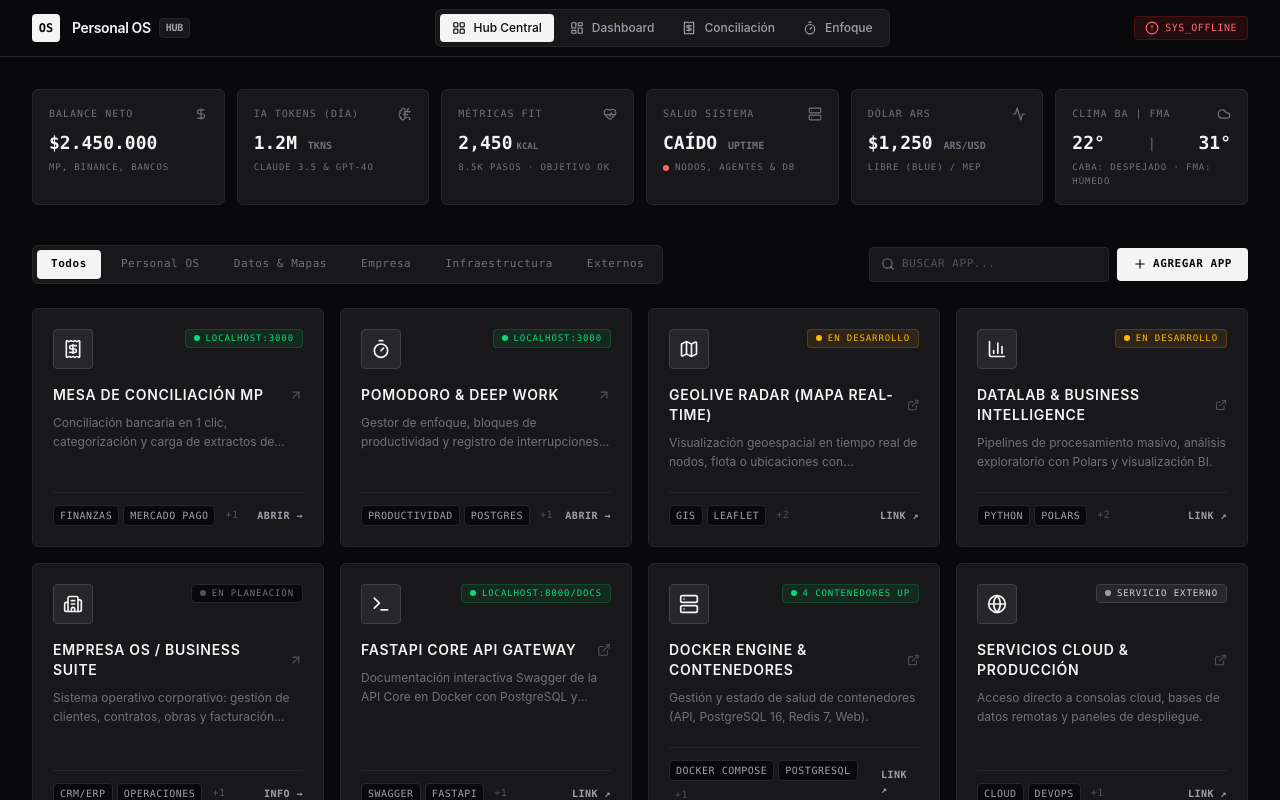
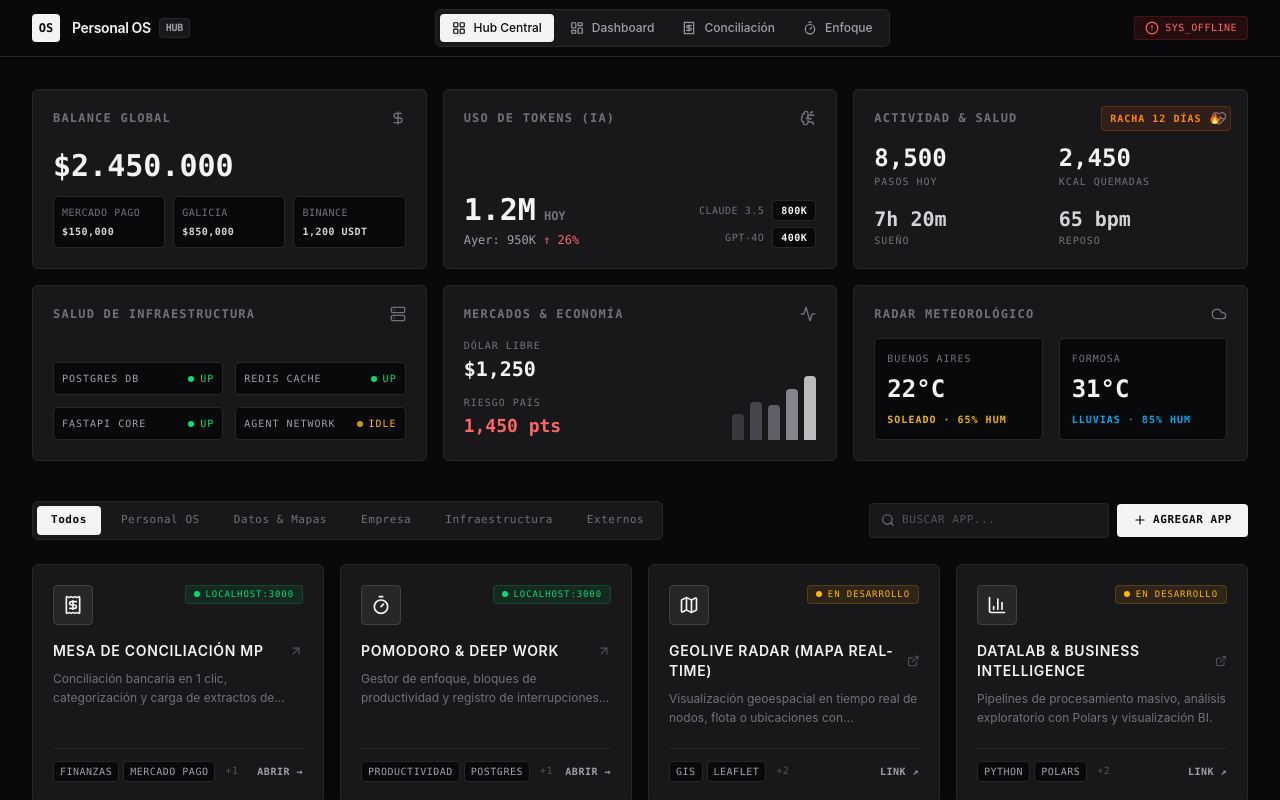
Before and after one commit to F4brizi/Personalos, a React (Vite) app in the folder web/: page / in a window 1280 px wide. Shown: the top 800 px of the page. Built offline with nearby package versions, Linux system fonts and the light colour scheme; no server answers.

Commit message:
refactor: enlarge widgets to 3 columns and expand mock data

```diff
--- a/web/src/components/HubView.tsx
+++ b/web/src/components/HubView.tsx
@@ -143,7 +143,6 @@ interface HubViewProps {
 }
 
 export const HubView: React.FC<HubViewProps> = ({
-  health,
   summary,
   onNavigateTab,
 }) => {
@@ -218,94 +217,180 @@ export const HubView: React.FC<HubViewProps> = ({
 
   return (
     <div className="space-y-6">
-      {/* 6 Global Stats Widgets Bar */}
-      <div className="grid grid-cols-2 md:grid-cols-3 xl:grid-cols-6 gap-3">
+      {/* 6 Global Stats Widgets Bar (Expanded) */}
+      <div className="grid grid-cols-1 md:grid-cols-2 xl:grid-cols-3 gap-4">
         {/* Widget 1: Balance Global */}
-        <div className="bg-zinc-900 border border-zinc-800 rounded-md p-4 hover:border-zinc-700 transition-colors">
-          <div className="flex items-center justify-between text-zinc-500 mb-2">
-            <span className="text-[10px] font-mono uppercase tracking-widest">Balance Neto</span>
-            <DollarSign className="w-3.5 h-3.5" />
+        <div className="bg-zinc-900 border border-zinc-800 rounded-md p-5 flex flex-col justify-between min-h-[160px] hover:border-zinc-700 transition-colors">
+          <div className="flex items-center justify-between text-zinc-500 mb-4">
+            <span className="text-xs font-mono uppercase tracking-widest font-semibold">Balance Global</span>
+            <DollarSign className="w-4 h-4" />
           </div>
-          <div className="text-lg font-mono font-semibold text-zinc-100">
+          <div>
+            <div className="text-3xl font-mono font-bold text-zinc-100 mb-3">
               ${(summary?.net_balance || 2450000).toLocaleString('es-AR')}
             </div>
-          <div className="text-[9px] text-zinc-500 font-mono uppercase tracking-widest mt-1">
-            MP, Binance, Bancos
+            <div className="grid grid-cols-3 gap-2 text-[10px] font-mono uppercase tracking-wider">
+              <div className="bg-zinc-950 p-2 rounded-sm border border-zinc-800">
+                <div className="text-zinc-500 mb-1">Mercado Pago</div>
+                <div className="text-zinc-300 font-bold">$150,000</div>
+              </div>
+              <div className="bg-zinc-950 p-2 rounded-sm border border-zinc-800">
+                <div className="text-zinc-500 mb-1">Galicia</div>
+                <div className="text-zinc-300 font-bold">$850,000</div>
+              </div>
+              <div className="bg-zinc-950 p-2 rounded-sm border border-zinc-800">
+                <div className="text-zinc-500 mb-1">Binance</div>
+                <div className="text-zinc-300 font-bold">1,200 USDT</div>
+              </div>
+            </div>
           </div>
         </div>
 
         {/* Widget 2: Token Usage */}
-        <div className="bg-zinc-900 border border-zinc-800 rounded-md p-4 hover:border-zinc-700 transition-colors">
-          <div className="flex items-center justify-between text-zinc-500 mb-2">
-            <span className="text-[10px] font-mono uppercase tracking-widest">IA Tokens (Día)</span>
-            <BrainCircuit className="w-3.5 h-3.5" />
+        <div className="bg-zinc-900 border border-zinc-800 rounded-md p-5 flex flex-col justify-between min-h-[160px] hover:border-zinc-700 transition-colors">
+          <div className="flex items-center justify-between text-zinc-500 mb-4">
+            <span className="text-xs font-mono uppercase tracking-widest font-semibold">Uso de Tokens (IA)</span>
+            <BrainCircuit className="w-4 h-4" />
           </div>
-          <div className="text-lg font-mono font-semibold text-zinc-100">
-            1.2M <span className="text-[10px] text-zinc-500">TKNS</span>
+          <div className="flex items-end justify-between">
+            <div>
+              <div className="text-3xl font-mono font-bold text-zinc-100 flex items-baseline gap-2">
+                1.2M <span className="text-xs text-zinc-500">HOY</span>
               </div>
-          <div className="text-[9px] text-zinc-500 font-mono uppercase tracking-widest mt-1">
-            Claude 3.5 & GPT-4o
+              <div className="text-xs text-zinc-400 font-mono mt-1">
+                Ayer: 950K <span className="text-red-400">↑ 26%</span>
+              </div>
+            </div>
+            <div className="flex flex-col gap-1.5 text-[10px] font-mono uppercase tracking-wider text-right">
+              <div className="flex items-center justify-end gap-2">
+                <span className="text-zinc-500">Claude 3.5</span>
+                <span className="text-zinc-100 font-bold bg-zinc-950 px-2 py-0.5 rounded-sm border border-zinc-800">800K</span>
+              </div>
+              <div className="flex items-center justify-end gap-2">
+                <span className="text-zinc-500">GPT-4o</span>
+                <span className="text-zinc-100 font-bold bg-zinc-950 px-2 py-0.5 rounded-sm border border-zinc-800">400K</span>
+              </div>
+            </div>
           </div>
         </div>
 
         {/* Widget 3: Fit Stats */}
-        <div className="bg-zinc-900 border border-zinc-800 rounded-md p-4 hover:border-zinc-700 transition-colors">
-          <div className="flex items-center justify-between text-zinc-500 mb-2">
-            <span className="text-[10px] font-mono uppercase tracking-widest">Métricas Fit</span>
-            <HeartPulse className="w-3.5 h-3.5" />
+        <div className="bg-zinc-900 border border-zinc-800 rounded-md p-5 flex flex-col justify-between min-h-[160px] hover:border-zinc-700 transition-colors relative overflow-hidden">
+          <div className="absolute top-0 right-0 p-4">
+            <div className="bg-orange-500/10 border border-orange-500/20 text-orange-400 text-[10px] font-mono px-2 py-1 rounded-sm flex items-center gap-1.5 font-bold tracking-widest">
+              RACHA 12 DÍAS 🔥
             </div>
-          <div className="text-lg font-mono font-semibold text-zinc-100 flex items-baseline gap-1">
-            2,450 <span className="text-[9px] text-zinc-500">KCAL</span>
           </div>
-          <div className="text-[9px] text-zinc-500 font-mono uppercase tracking-widest mt-1 text-green-400/80">
-            8.5K PASOS · OBJETIVO OK
+          <div className="flex items-center justify-between text-zinc-500 mb-4">
+            <span className="text-xs font-mono uppercase tracking-widest font-semibold">Actividad & Salud</span>
+            <HeartPulse className="w-4 h-4" />
+          </div>
+          <div className="grid grid-cols-2 gap-4">
+            <div>
+              <div className="text-2xl font-mono font-bold text-zinc-100">8,500</div>
+              <div className="text-[10px] text-zinc-500 font-mono uppercase tracking-widest">Pasos Hoy</div>
+            </div>
+            <div>
+              <div className="text-2xl font-mono font-bold text-zinc-100">2,450</div>
+              <div className="text-[10px] text-zinc-500 font-mono uppercase tracking-widest">Kcal Quemadas</div>
+            </div>
+            <div>
+              <div className="text-xl font-mono font-bold text-zinc-300">7h 20m</div>
+              <div className="text-[10px] text-zinc-500 font-mono uppercase tracking-widest">Sueño</div>
+            </div>
+            <div>
+              <div className="text-xl font-mono font-bold text-zinc-300">65 bpm</div>
+              <div className="text-[10px] text-zinc-500 font-mono uppercase tracking-widest">Reposo</div>
+            </div>
           </div>
         </div>
 
         {/* Widget 4: Health Core & Agents */}
-        <div className="bg-zinc-900 border border-zinc-800 rounded-md p-4 hover:border-zinc-700 transition-colors">
-          <div className="flex items-center justify-between text-zinc-500 mb-2">
-            <span className="text-[10px] font-mono uppercase tracking-widest">Salud Sistema</span>
-            <Server className="w-3.5 h-3.5" />
+        <div className="bg-zinc-900 border border-zinc-800 rounded-md p-5 flex flex-col justify-between min-h-[160px] hover:border-zinc-700 transition-colors">
+          <div className="flex items-center justify-between text-zinc-500 mb-4">
+            <span className="text-xs font-mono uppercase tracking-widest font-semibold">Salud de Infraestructura</span>
+            <Server className="w-4 h-4" />
           </div>
-          <div className="text-lg font-mono font-semibold text-zinc-100">
-            {health?.status === 'healthy' ? '100%' : 'CAÍDO'} <span className="text-[10px] text-zinc-500">UPTIME</span>
+          <div className="grid grid-cols-2 gap-3 text-[10px] font-mono uppercase tracking-widest">
+            <div className="bg-zinc-950 border border-zinc-800 p-2 rounded-sm flex items-center justify-between">
+              <span className="text-zinc-400">Postgres DB</span>
+              <span className="text-green-400 flex items-center gap-1.5">
+                <span className="w-1.5 h-1.5 bg-green-400 rounded-full"></span> UP
+              </span>
             </div>
-          <div className="flex items-center gap-1.5 mt-1">
-            <span className={`w-1.5 h-1.5 rounded-full ${health?.status === 'healthy' ? 'bg-green-400' : 'bg-red-400'}`} />
-            <span className="text-[9px] text-zinc-500 font-mono uppercase tracking-widest">
-              Nodos, Agentes & DB
+            <div className="bg-zinc-950 border border-zinc-800 p-2 rounded-sm flex items-center justify-between">
+              <span className="text-zinc-400">Redis Cache</span>
+              <span className="text-green-400 flex items-center gap-1.5">
+                <span className="w-1.5 h-1.5 bg-green-400 rounded-full"></span> UP
+              </span>
+            </div>
+            <div className="bg-zinc-950 border border-zinc-800 p-2 rounded-sm flex items-center justify-between">
+              <span className="text-zinc-400">FastAPI Core</span>
+              <span className="text-green-400 flex items-center gap-1.5">
+                <span className="w-1.5 h-1.5 bg-green-400 rounded-full"></span> UP
+              </span>
+            </div>
+            <div className="bg-zinc-950 border border-zinc-800 p-2 rounded-sm flex items-center justify-between">
+              <span className="text-zinc-400">Agent Network</span>
+              <span className="text-amber-400 flex items-center gap-1.5">
+                <span className="w-1.5 h-1.5 bg-amber-400 rounded-full animate-pulse"></span> IDLE
               </span>
             </div>
           </div>
+        </div>
 
-        {/* Widget 5: Context Dollar */}
-        <div className="bg-zinc-900 border border-zinc-800 rounded-md p-4 hover:border-zinc-700 transition-colors">
-          <div className="flex items-center justify-between text-zinc-500 mb-2">
-            <span className="text-[10px] font-mono uppercase tracking-widest">Dólar ARS</span>
-            <Activity className="w-3.5 h-3.5" />
+        {/* Widget 5: Context Dollar & Economy (With Bar Chart) */}
+        <div className="bg-zinc-900 border border-zinc-800 rounded-md p-5 flex flex-col justify-between min-h-[160px] hover:border-zinc-700 transition-colors">
+          <div className="flex items-center justify-between text-zinc-500 mb-4">
+            <span className="text-xs font-mono uppercase tracking-widest font-semibold">Mercados & Economía</span>
+            <Activity className="w-4 h-4" />
           </div>
-          <div className="text-lg font-mono font-semibold text-zinc-100">
-            $1,250 <span className="text-[10px] text-zinc-500">ARS/USD</span>
+          <div className="flex items-end justify-between h-full">
+            <div className="space-y-3">
+              <div>
+                <div className="text-zinc-500 text-[10px] font-mono uppercase tracking-widest mb-0.5">Dólar Libre</div>
+                <div className="text-xl font-mono font-bold text-zinc-100">$1,250</div>
               </div>
-          <div className="text-[9px] text-zinc-500 font-mono uppercase tracking-widest mt-1">
-            Libre (Blue) / MEP
+              <div>
+                <div className="text-zinc-500 text-[10px] font-mono uppercase tracking-widest mb-0.5">Riesgo País</div>
+                <div className="text-lg font-mono font-bold text-red-400">1,450 pts</div>
+              </div>
+            </div>
+
+            {/* CSS Mini Bar Chart */}
+            <div className="flex items-end gap-1.5 h-16 opacity-80">
+              <div className="w-3 bg-zinc-700 rounded-t-sm" style={{ height: '40%' }}></div>
+              <div className="w-3 bg-zinc-600 rounded-t-sm" style={{ height: '60%' }}></div>
+              <div className="w-3 bg-zinc-500 rounded-t-sm" style={{ height: '55%' }}></div>
+              <div className="w-3 bg-zinc-400 rounded-t-sm" style={{ height: '80%' }}></div>
+              <div className="w-3 bg-zinc-200 rounded-t-sm" style={{ height: '100%' }}></div>
+            </div>
           </div>
         </div>
 
         {/* Widget 6: Context Weather */}
-        <div className="bg-zinc-900 border border-zinc-800 rounded-md p-4 hover:border-zinc-700 transition-colors">
-          <div className="flex items-center justify-between text-zinc-500 mb-2">
-            <span className="text-[10px] font-mono uppercase tracking-widest">Clima BA | FMA</span>
-            <Cloud className="w-3.5 h-3.5" />
+        <div className="bg-zinc-900 border border-zinc-800 rounded-md p-5 flex flex-col justify-between min-h-[160px] hover:border-zinc-700 transition-colors">
+          <div className="flex items-center justify-between text-zinc-500 mb-4">
+            <span className="text-xs font-mono uppercase tracking-widest font-semibold">Radar Meteorológico</span>
+            <Cloud className="w-4 h-4" />
           </div>
-          <div className="text-lg font-mono font-semibold text-zinc-100 flex items-center justify-between">
-            <span>22°</span>
-            <span className="text-zinc-600 text-sm">|</span>
-            <span>31°</span>
+          <div className="grid grid-cols-2 gap-4 h-full">
+            {/* BA */}
+            <div className="bg-zinc-950 border border-zinc-800 p-3 rounded-sm flex flex-col justify-between">
+              <div className="text-[10px] font-mono text-zinc-500 uppercase tracking-widest">Buenos Aires</div>
+              <div className="text-2xl font-mono font-bold text-zinc-100 my-1">22°C</div>
+              <div className="text-[10px] font-mono text-yellow-400/90 font-bold uppercase tracking-widest">
+                Soleado · 65% Hum
               </div>
-          <div className="text-[9px] text-zinc-500 font-mono uppercase tracking-widest mt-1">
-            CABA: Despejado · FMA: Húmedo
+            </div>
+            {/* FMA */}
+            <div className="bg-zinc-950 border border-zinc-800 p-3 rounded-sm flex flex-col justify-between">
+              <div className="text-[10px] font-mono text-zinc-500 uppercase tracking-widest">Formosa</div>
+              <div className="text-2xl font-mono font-bold text-zinc-100 my-1">31°C</div>
+              <div className="text-[10px] font-mono text-sky-400/90 font-bold uppercase tracking-widest">
+                Lluvias · 85% Hum
+              </div>
+            </div>
           </div>
         </div>
       </div>
--- a/web/vite.config.ts
+++ b/web/vite.config.ts
@@ -11,6 +11,9 @@ export default defineConfig({
   server: {
     port: 3000,
     host: true,
+    watch: {
+      usePolling: true,
+    },
     proxy: {
       '/api': {
         target: process.env.VITE_API_URL || 'http://api:8000',
```
Lines whose indentation alone changed are shown as unchanged.
